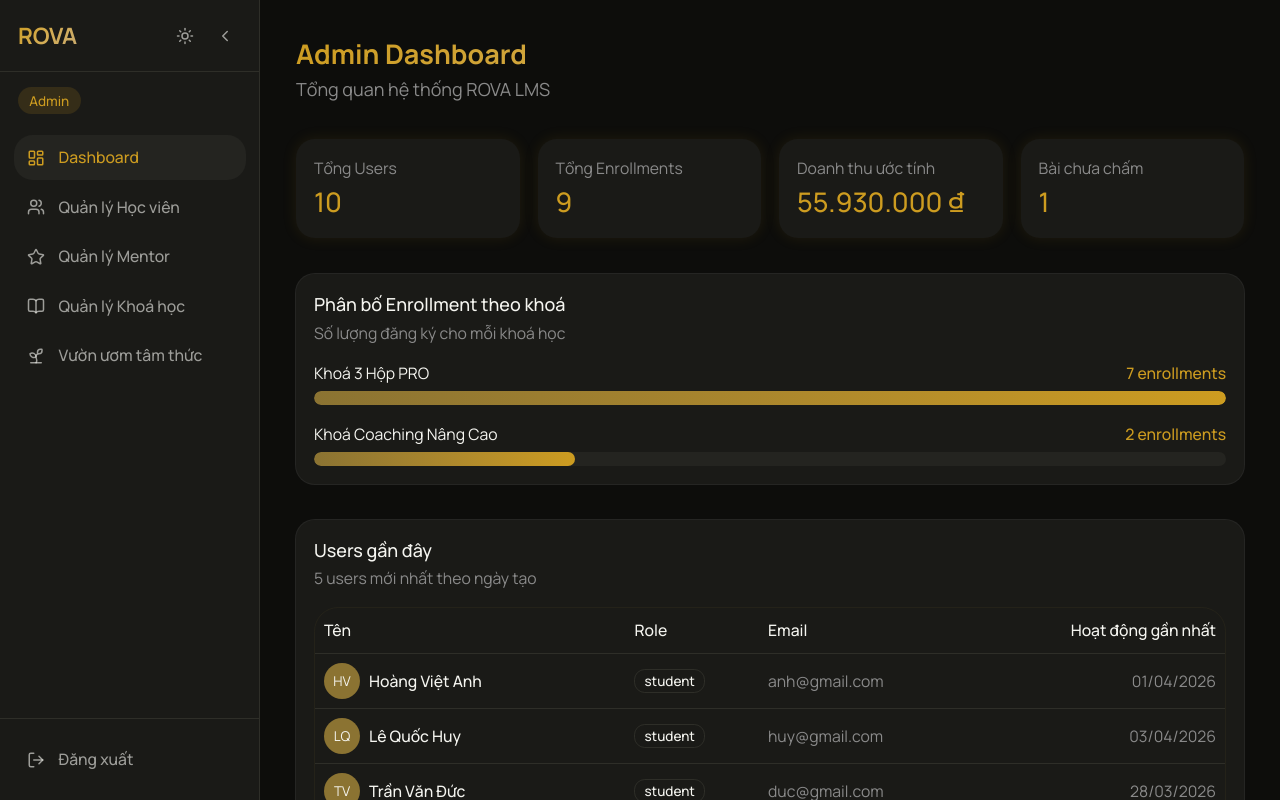
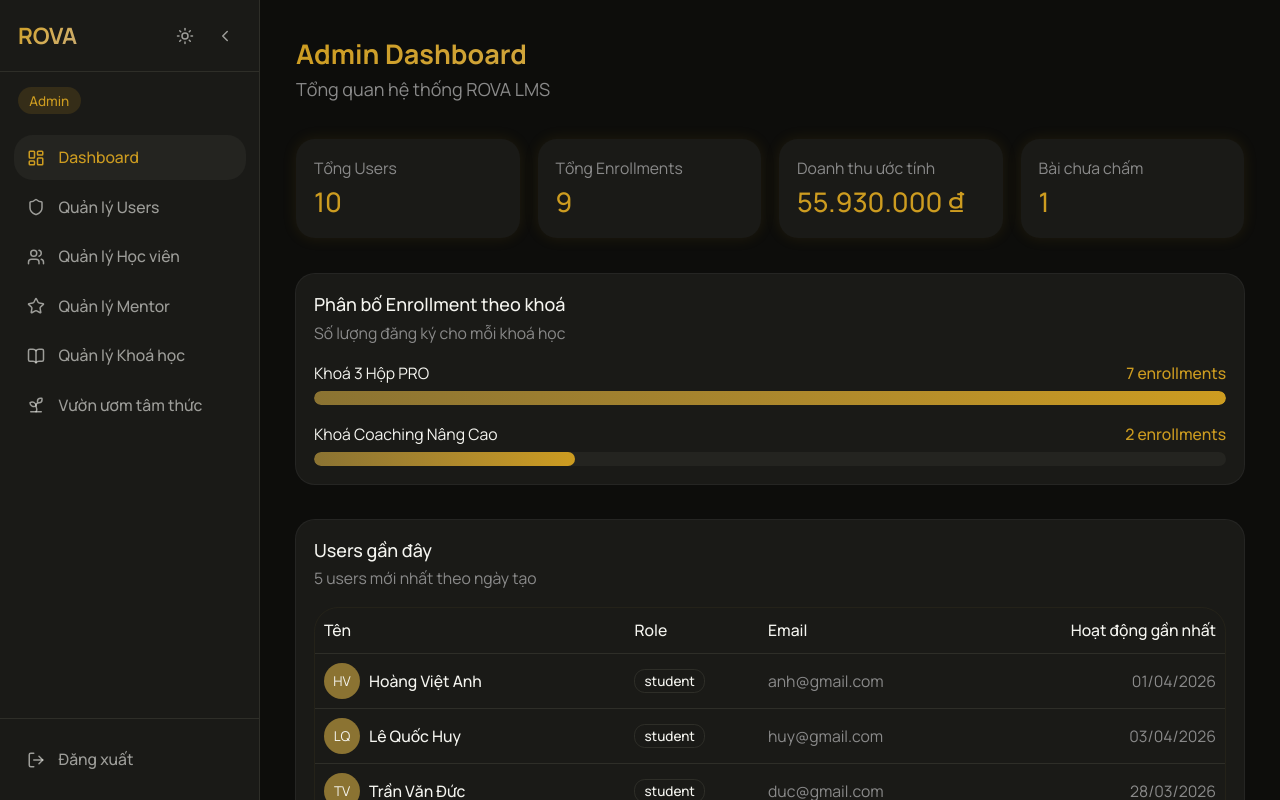
Before and after one commit to Sydneynguyen112/lmsrova, a Next.js app: page /admin in a window 1280 px wide. Shown: the top 800 px of the page. Built offline with nearby package versions, Linux system fonts and the light colour scheme; no server answers; the database is empty.

Commit message:
feat: thêm link Quản lý Users vào sidebar admin

```diff
--- a/components/layout/Sidebar.tsx
+++ b/components/layout/Sidebar.tsx
@@ -16,6 +16,7 @@ import {
   ChevronLeft,
   LogOut,
   Sprout,
+  Shield,
 } from "lucide-react";
 import { cn } from "@/lib/utils";
 import { useCurrentUser, signOut } from "@/lib/auth";
@@ -47,6 +48,7 @@ const mentorNav: NavItem[] = [
 
 const adminNav: NavItem[] = [
   { href: "/admin", label: "Dashboard", icon: LayoutDashboard },
+  { href: "/admin/users", label: "Quản lý Users", icon: Shield },
   { href: "/admin/students", label: "Quản lý Học viên", icon: Users },
   { href: "/admin/mentors", label: "Quản lý Mentor", icon: Star },
   { href: "/admin/courses", label: "Quản lý Khoá học", icon: BookOpen },
```
